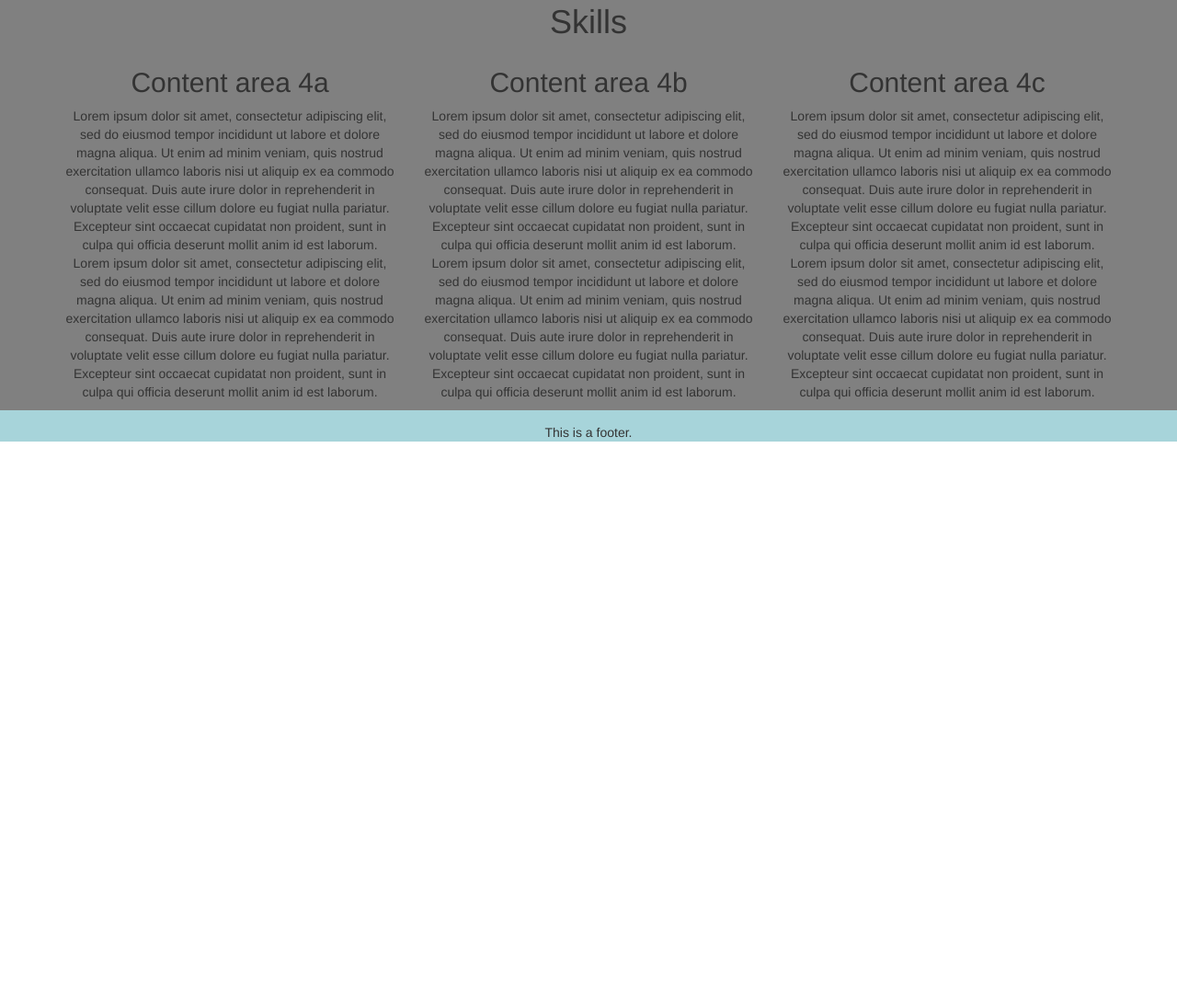
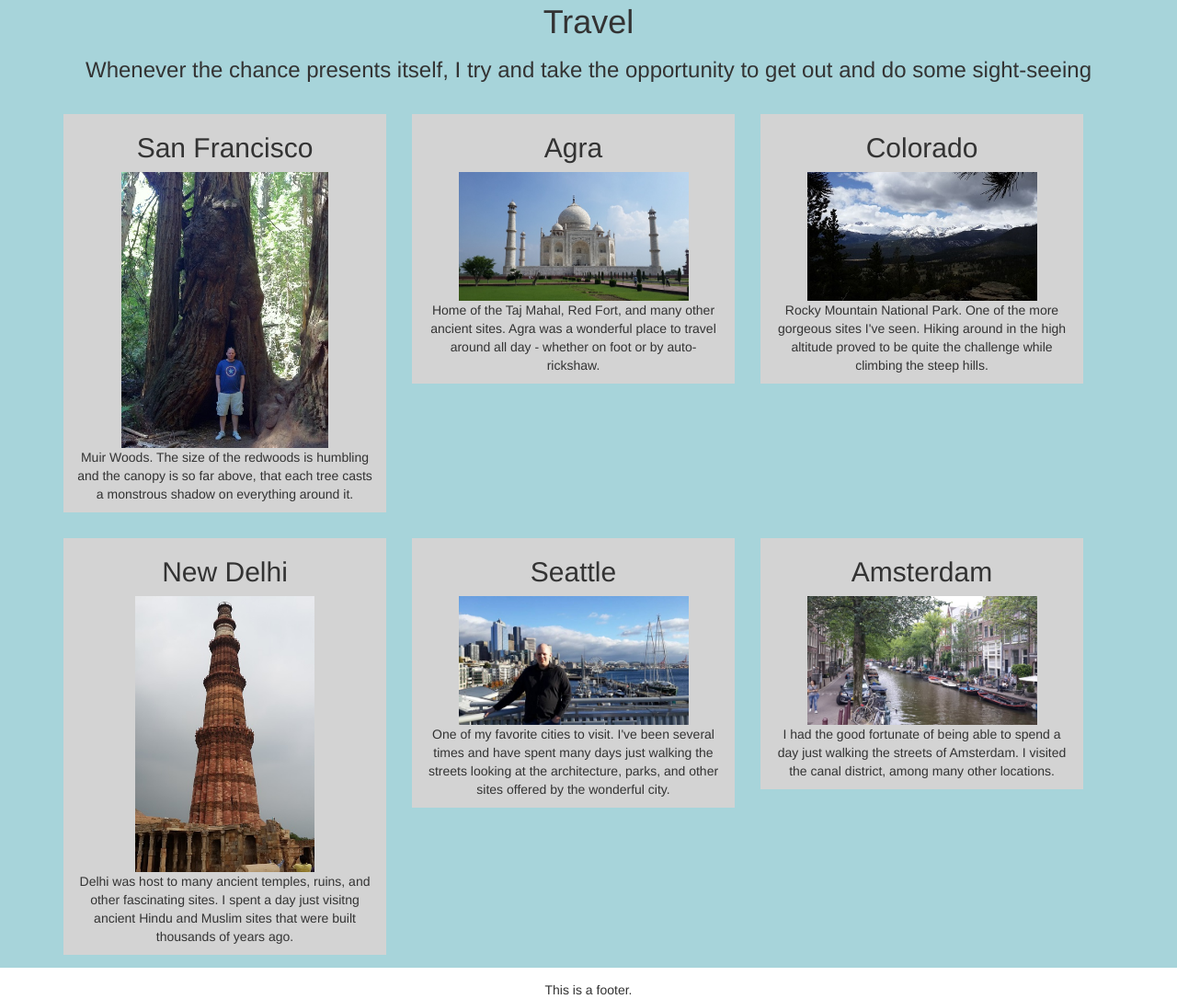
Before and after one commit to bluerman/CodeLou, a plain HTML site: page index.html in a window 1280 px wide. Shown: the part 1179-2265 px from the top of the page at 92% size. Before the commit the page ends 1659 px from the top, so only its background shows below. Drawn offline with nearby package versions, Linux system fonts and the light colour scheme.

Commit message:
Added travel section

```diff
--- a/css/styles.css
+++ b/css/styles.css
@@ -1,3 +1,5 @@
+
+/* --- Content areas --- */
 .container {
 	margin-top: 1em;
 }
@@ -11,25 +13,51 @@
 	text-align: center;
 }
 
+.even {
+	background-color: #A7D4DA;
+}
 
-.main-footer{
-	text-align: center;
+.odd {
+	background-color: #ffffff;
+}
+
+
+/* --- Carousel stuff --- */
+
+#carousel {
+	background-color: #ffffff;
+}
+.carousel-indicators li {
+	background-color: #A7D4DA;
+}
+
+.carousel-indicators .active {
+	background-color: #A7D4DA;
 }
 
 .carousel-inner div {
 	text-align: center;
 }
 
-#carousel {
-	background-color: #A7D4DA;
-	/*margin-bottom: 0;*/
+
+/* --- travel --- */
+
+.container {
 }
 
-.even {
-	background-color: grey;
+.travel img {
+	max-width: 250px;
+	max-height: 300px;
 }
 
+.travel-item {
+	background-color: lightgrey;
+	margin: 1em;
+	max-width: 30%;
+}
 
-.odd {
-	background-color: #A7D4DA;
+/* --- footer --- */
+
+.main-footer{
+	text-align: center;
 }
--- a/index.html
+++ b/index.html
@@ -24,7 +24,7 @@
             <li><a href="#home">Home</a></li>
             <li><a href="#about">About Me</a></li>
             <li><a href="#experience">Experience</a></li>
-            <li><a href="#skills">Skills</a></li>
+            <li><a href="#travel">Travel</a></li>
           </ul>
         </div>
       </div>
@@ -103,32 +103,62 @@
           </div>
         </div>
     </div>
-    <div class="main-content even">
+    <div class="main-content even travel">
       <div class="container">
-      <a name="skills" id="skills"></a>
+      <a name="travel" id="travel"></a>
         <div class="section-header">
-        <h1>Skills</h1>
+        <h1>Travel</h1>
+        </div>
+        <div name="intro-text">
+          <h3>Whenever the chance presents itself, I try and take the opportunity to get out and do some sight-seeing<h3>
         </div>
           <div class="row ft">
-            <div class="col-sm-4 ft-copy">
-              <h2>Content area 4a</h2>
+            <div class="col-sm-4 ft-copy travel-item">
+              <h2>San Francisco</h2>
+              <img src="img/muir.jpg" />
               <p>
-                Lorem ipsum dolor sit amet, consectetur adipiscing elit, sed do eiusmod tempor incididunt ut labore et dolore magna aliqua. Ut enim ad minim veniam, quis nostrud exercitation ullamco laboris nisi ut aliquip ex ea commodo consequat. Duis aute irure dolor in reprehenderit in voluptate velit esse cillum dolore eu fugiat nulla pariatur. Excepteur sint occaecat cupidatat non proident, sunt in culpa qui officia deserunt mollit anim id est laborum. Lorem ipsum dolor sit amet, consectetur adipiscing elit, sed do eiusmod tempor incididunt ut labore et dolore magna aliqua. Ut enim ad minim veniam, quis nostrud exercitation ullamco laboris nisi ut aliquip ex ea commodo consequat. Duis aute irure dolor in reprehenderit in voluptate velit esse cillum dolore eu fugiat nulla pariatur. Excepteur sint occaecat cupidatat non proident, sunt in culpa qui officia deserunt mollit anim id est laborum.
+                Muir Woods.  The size of the redwoods is humbling and the canopy is so far above, that each tree casts a monstrous shadow on everything around it.
               </p>
             </div>
-            <div class="col-sm-4 ft-copy">
-              <h2>Content area 4b</h2>
+            <div class="col-sm-4 ft-copy travel-item">
+              <h2>Agra</h2>
+              <img src="img/agra.jpg" />
               <p>
-                Lorem ipsum dolor sit amet, consectetur adipiscing elit, sed do eiusmod tempor incididunt ut labore et dolore magna aliqua. Ut enim ad minim veniam, quis nostrud exercitation ullamco laboris nisi ut aliquip ex ea commodo consequat. Duis aute irure dolor in reprehenderit in voluptate velit esse cillum dolore eu fugiat nulla pariatur. Excepteur sint occaecat cupidatat non proident, sunt in culpa qui officia deserunt mollit anim id est laborum. Lorem ipsum dolor sit amet, consectetur adipiscing elit, sed do eiusmod tempor incididunt ut labore et dolore magna aliqua. Ut enim ad minim veniam, quis nostrud exercitation ullamco laboris nisi ut aliquip ex ea commodo consequat. Duis aute irure dolor in reprehenderit in voluptate velit esse cillum dolore eu fugiat nulla pariatur. Excepteur sint occaecat cupidatat non proident, sunt in culpa qui officia deserunt mollit anim id est laborum.
+                Home of the Taj Mahal, Red Fort, and many other ancient sites.  Agra was a wonderful place to travel around all day - whether on foot or by auto-rickshaw.
               </p>
             </div>
-            <div class="col-sm-4 ft-copy">
-              <h2>Content area 4c</h2>
+            <div class="col-sm-4 ft-copy travel-item">
+              <h2>Colorado</h2>
+              <img src="img/colorado.jpg" />
               <p>
-                Lorem ipsum dolor sit amet, consectetur adipiscing elit, sed do eiusmod tempor incididunt ut labore et dolore magna aliqua. Ut enim ad minim veniam, quis nostrud exercitation ullamco laboris nisi ut aliquip ex ea commodo consequat. Duis aute irure dolor in reprehenderit in voluptate velit esse cillum dolore eu fugiat nulla pariatur. Excepteur sint occaecat cupidatat non proident, sunt in culpa qui officia deserunt mollit anim id est laborum. Lorem ipsum dolor sit amet, consectetur adipiscing elit, sed do eiusmod tempor incididunt ut labore et dolore magna aliqua. Ut enim ad minim veniam, quis nostrud exercitation ullamco laboris nisi ut aliquip ex ea commodo consequat. Duis aute irure dolor in reprehenderit in voluptate velit esse cillum dolore eu fugiat nulla pariatur. Excepteur sint occaecat cupidatat non proident, sunt in culpa qui officia deserunt mollit anim id est laborum.
+                Rocky Mountain National Park.  One of the more gorgeous sites I've seen.  Hiking around in the high altitude proved to be quite the challenge while climbing the steep hills.
               </p>
             </div>
           </div>
+            <div class="row ft">
+              <div class="col-sm-4 ft-copy travel-item">
+                <h2>New Delhi</h2>
+                <img src="img/delhi.jpg" />
+                <p>
+                  Delhi was host to many ancient temples, ruins, and other fascinating sites.  I spent a day just visitng ancient Hindu and Muslim sites that were built thousands of years ago.
+                </p>
+              </div>
+
+              <div class="col-sm-4 ft-copy travel-item">
+                <h2>Seattle</h2>
+                <img src="img/seattle.jpg" />
+                <p>
+                  One of my favorite cities to visit.  I've been several times and have spent many days just walking the streets looking at the architecture, parks, and other sites offered by the wonderful city.
+                </p>
+              </div>
+              <div class="col-sm-4 ft-copy travel-item">
+                <h2>Amsterdam</h2>
+                <img src="img/amsterdam.jpg" />
+                <p>
+                  I had the good fortunate of being able to spend a day just walking the streets of Amsterdam.  I visited the canal district, among many other locations.
+                </p>
+              </div>
+            </div>
         </div>
     </div>
     <div class="main-footer odd">
@@ -149,7 +179,7 @@
 
     $(function(){
         $('.carousel').carousel({
-          interval: 4000
+          interval: 2000
         });
     });
     </script>
```
Also changed, not shown: img/agra.jpg (added), img/amsterdam.jpg (added), img/colorado.jpg (added), img/delhi.jpg (added), img/muir.jpg (added), img/seattle.jpg (added).
